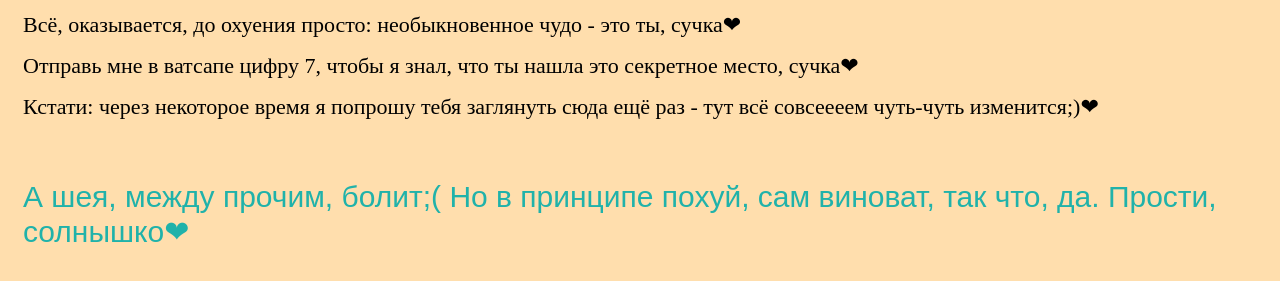
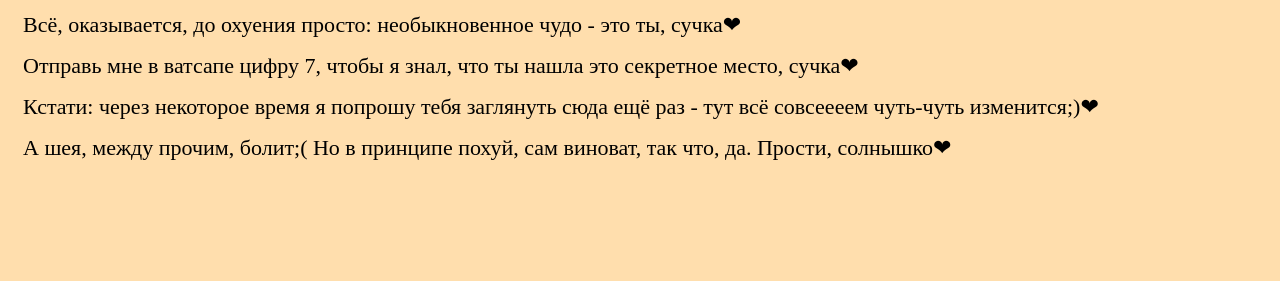
Before and after one commit to b89816880475suchka/b89816880475suchka.github.io, a plain HTML site: page 111111111111/index.html in a window 1280 px wide. Shown: the part 109-390 px from the top of the page. Drawn offline with Linux system fonts and the light colour scheme.

Commit message:
Update index.html

```diff
--- a/111111111111/index.html
+++ b/111111111111/index.html
@@ -15,7 +15,7 @@
 		<p>Всё, оказывается, до охуения просто: необыкновенное чудо - это ты, сучка&#10084;</p>
 		<p>Отправь мне в ватсапе цифру 7, чтобы я знал, что ты нашла это секретное место, сучка&#10084;</p>
 		<p>Кстати: через некоторое время я попрошу тебя заглянуть сюда ещё раз - тут всё совсеееем чуть-чуть изменится;)&#10084;</p>
-	        <p id="post">А шея, между прочим, болит;( Но в принципе похуй, сам виноват, так что, да. Прости, солнышко&#10084;</p>
+	        <p class="post">А шея, между прочим, болит;( Но в принципе похуй, сам виноват, так что, да. Прости, солнышко&#10084;</p>
         </div>
 </body>
 </html>
```
